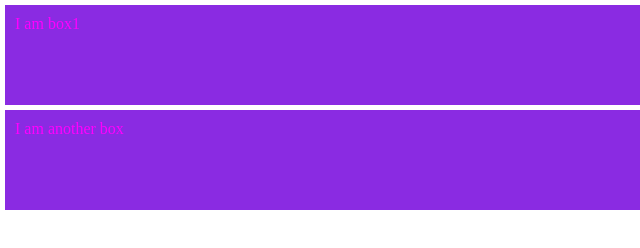
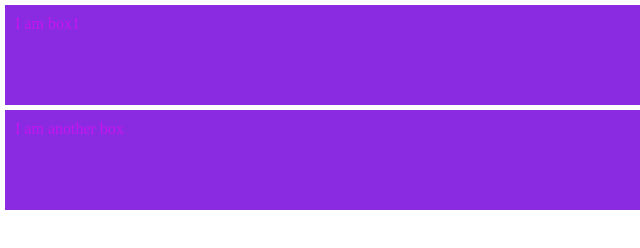
Before and after one commit to 69yangma/Sigma-web-dev-course, a plain HTML site: page CSS Box model/index.html in a window 1280 px wide. Shown: the full height of the page, 0-640 px from the left. Drawn offline with Linux system fonts and the light colour scheme.

Commit message:
Files upload

```diff
--- a/CSS Box model/index.html
+++ b/CSS Box model/index.html
@@ -12,7 +12,7 @@
             padding:0;
         }
         .box1{
-            color:rgb(255, 0, 255);
+            color:rgba(255, 0, 255,0.5);
             padding:10px;
             border: 2px black;
             margin:5px;
```
